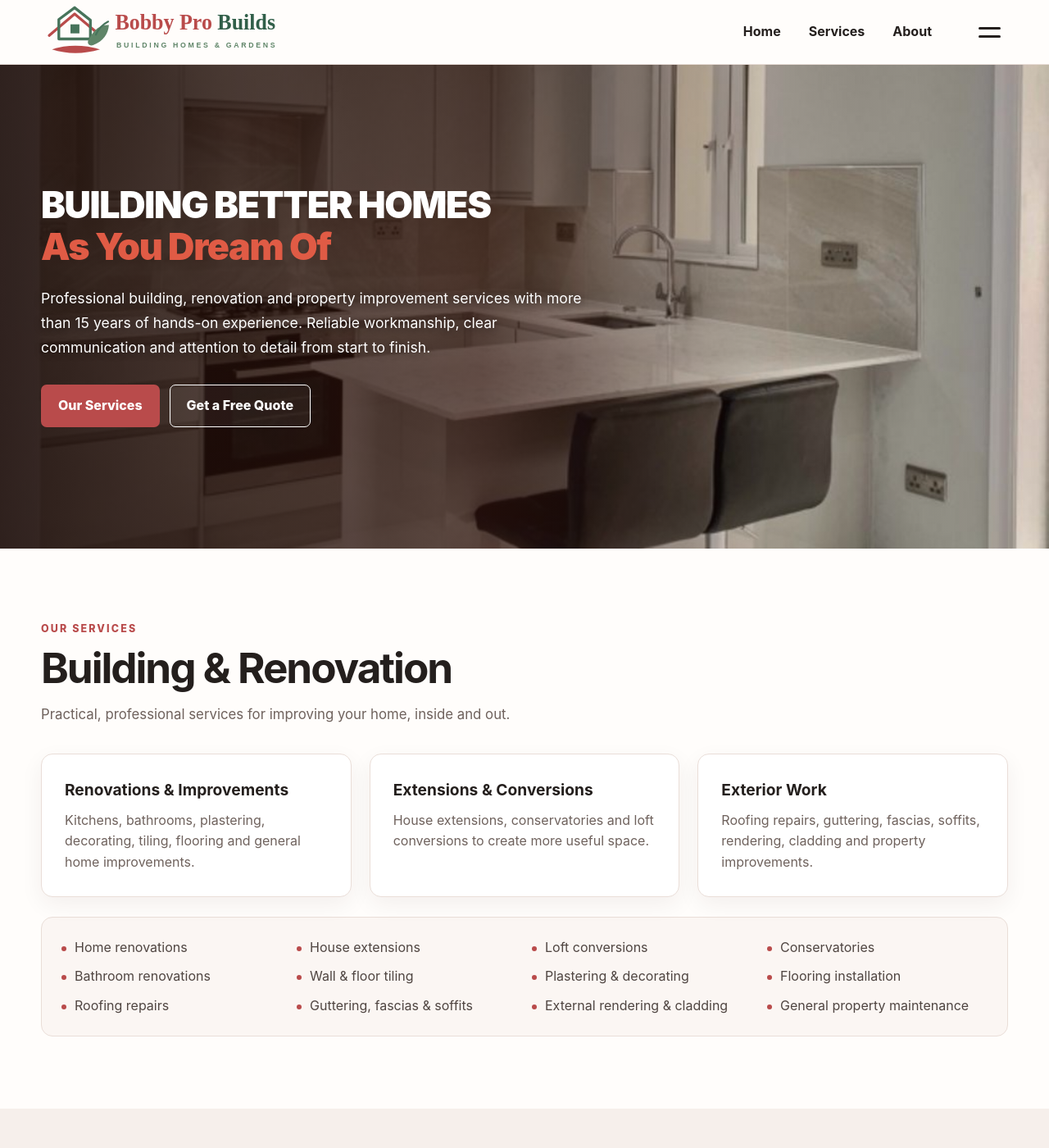
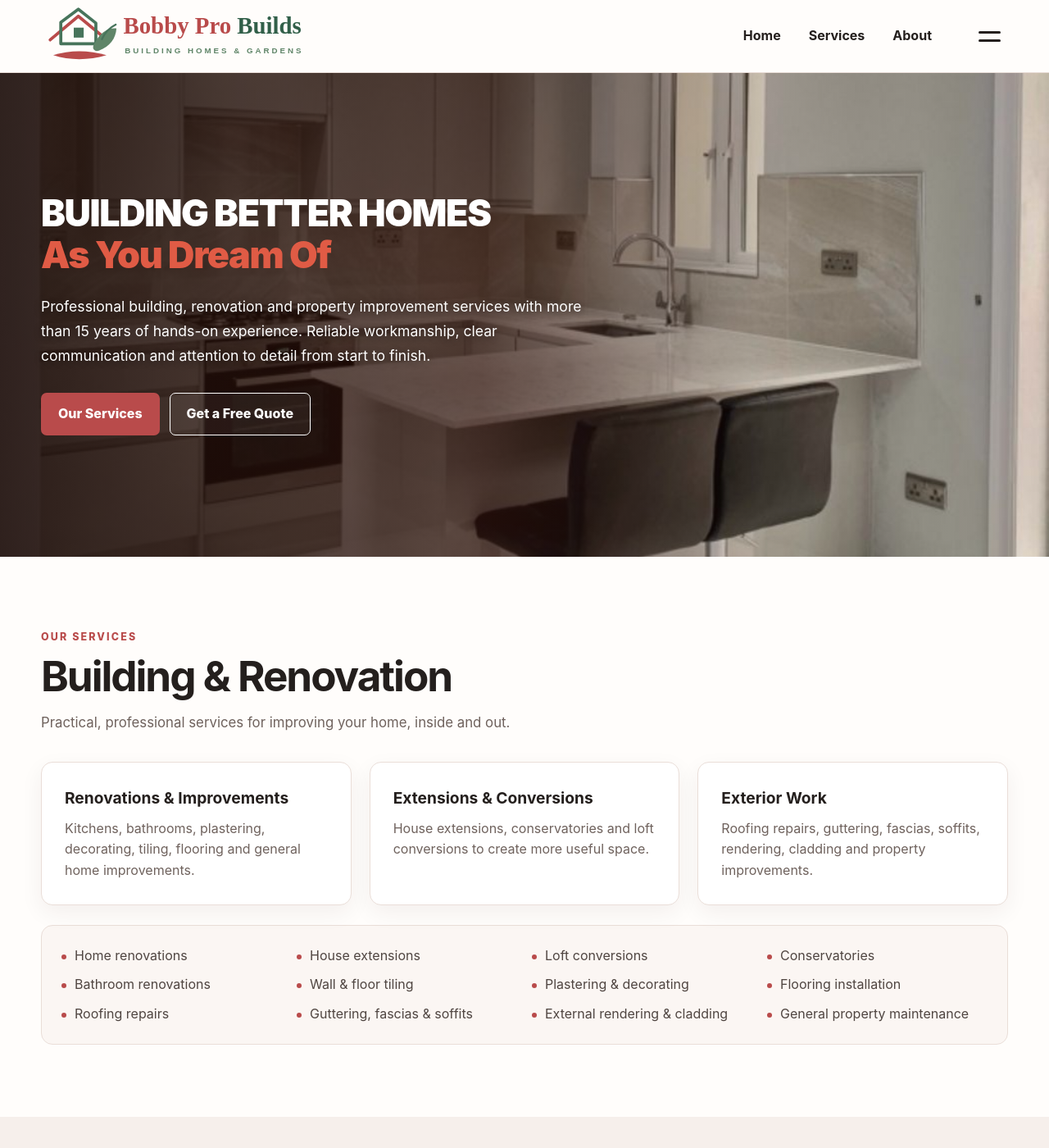
Before and after one commit to arsalanbobby/Bobby-Pro-Builds, a Jekyll site: the page built from index.md, in a window 1280 px wide and 1400 px high. Shown: the whole window at 82% size. Built offline with Jekyll 4.4.1, drawn with Linux system fonts in a browser that asks for light colours.

Commit message:
Make desktop logo clearly larger and increase header height

```diff
--- a/assets/css/style.css
+++ b/assets/css/style.css
@@ -19,9 +19,9 @@ a{color:inherit}
 .container{width:min(calc(100% - 40px),var(--max));margin:0 auto}
 
 .site-header{position:sticky;top:0;z-index:50;background:rgba(255,253,251,.98);border-bottom:1px solid var(--line);backdrop-filter:blur(10px)}
-.nav-wrap{height:78px;display:flex;align-items:center;gap:28px}
+.nav-wrap{height:88px;display:flex;align-items:center;gap:28px}
 .brand{display:flex;align-items:center;text-decoration:none}.brand span{display:none}
-.brand img{width:360px;height:auto;max-height:80px}
+.brand img{width:400px;height:auto;max-height:86px}
 .main-nav{display:flex;align-items:center;gap:8px;margin-left:auto}
 .main-nav a{text-decoration:none;font-weight:750;padding:10px 13px;border-radius:8px}
 .main-nav a:hover{background:var(--brand-soft);color:var(--brand-dark)}
```
